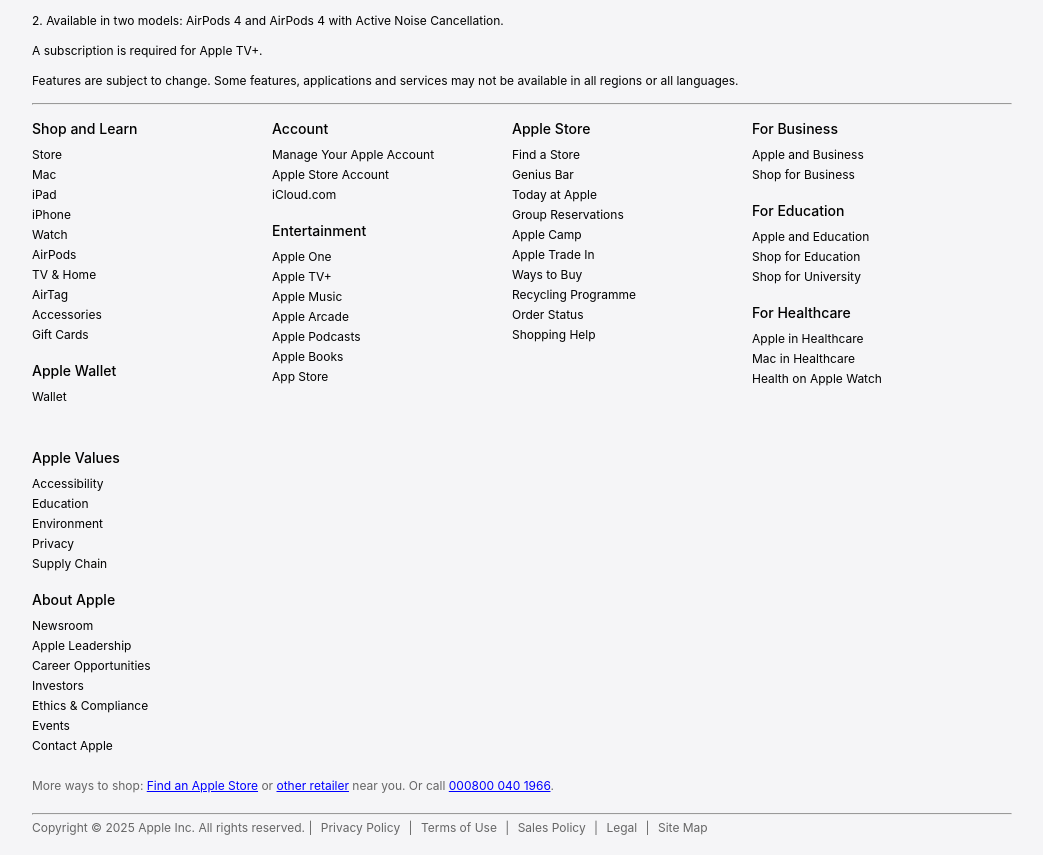
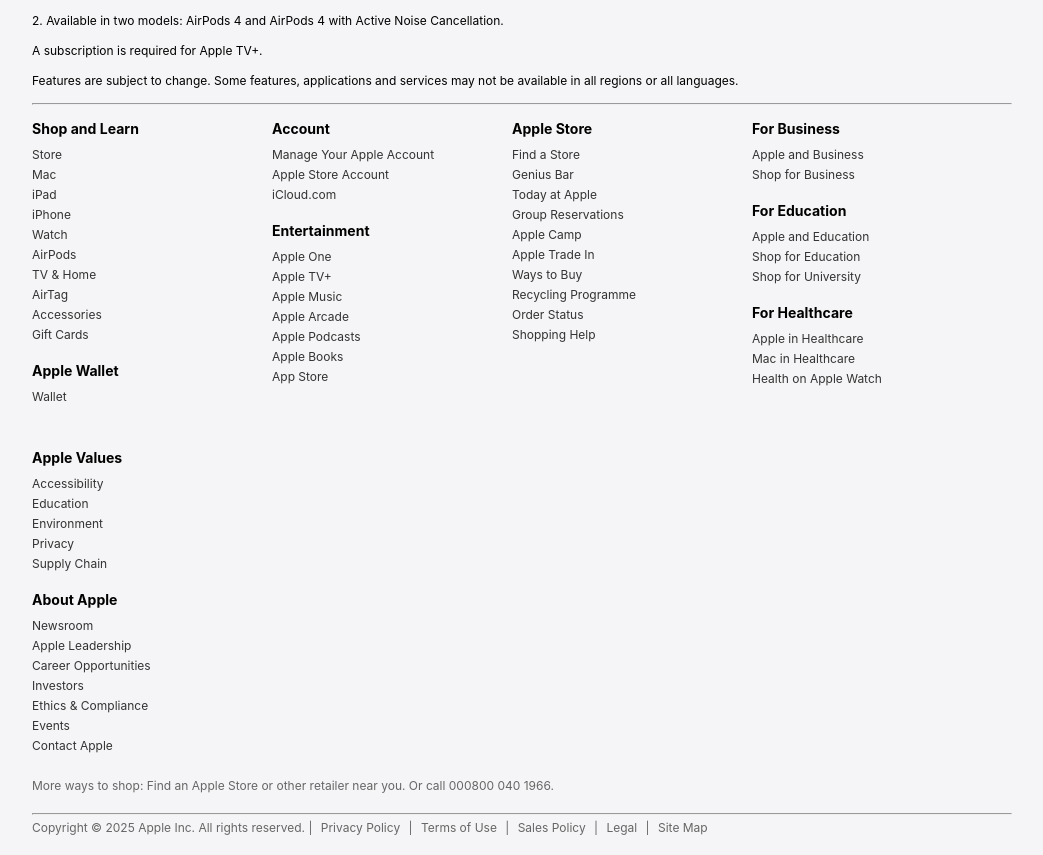
Before and after one commit to bk2486/apple__clonee, a plain HTML site: page index.html in a window 1280 px wide. Shown: the part 4991-5846 px from the top of the page, without its empty margins (118-1161 px from the left). Drawn offline with Linux system fonts and the light colour scheme.

Commit message:
Update style.css

```diff
--- a/style.css
+++ b/style.css
@@ -397,6 +397,7 @@ button {
     }
 }
 
+
 /* Footer */
 .footer {
     background-color: #f5f5f7;
@@ -416,7 +417,7 @@ button {
 }
 
 .footer-section h3 {
-    font-weight: 500;
+    font-weight: bold;
     margin-bottom: 10px;
 }
 
@@ -452,39 +453,6 @@ button {
     margin: 0 5px;
 }
 
-
-
-.footer-container a {
-    text-decoration: none;
-    color: inherit;
-    transition: all 0.3s ease;
-}
-
-.footer-container a:hover {
-    color: black;
-    text-decoration: underline;
-}
-
-.footer-bottom a {
-    text-decoration: none;
-    color: inherit;
-}
-
-.footer-bottom a:hover {
-    text-decoration: underline;
-    color: inherit;
-}
-
-.footer-bottom .special-links a {
-    color: blue;
-    text-decoration: underline;
-}
-
-.footer-bottom .special-links a:hover {
-    color: blue;
-    text-decoration: underline;
-}
-
 /* Fix copyright alignment */
 .copyright {
     margin-top: 10px;
@@ -497,6 +465,7 @@ button {
     color: #666;
     margin: 0 5px;
 }
+
 
 /* Navbar */
 @media (max-width: 768px) {
```
